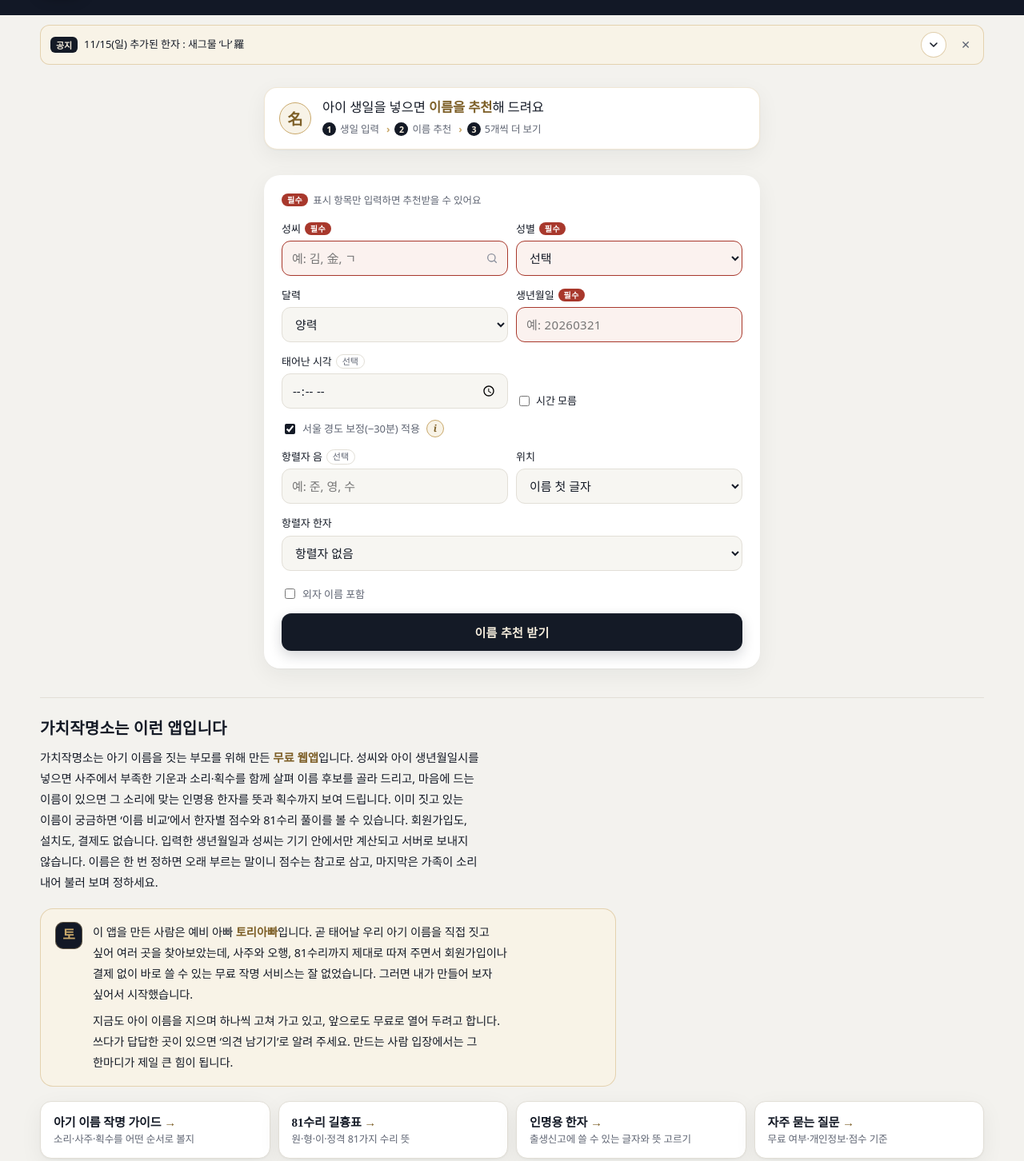
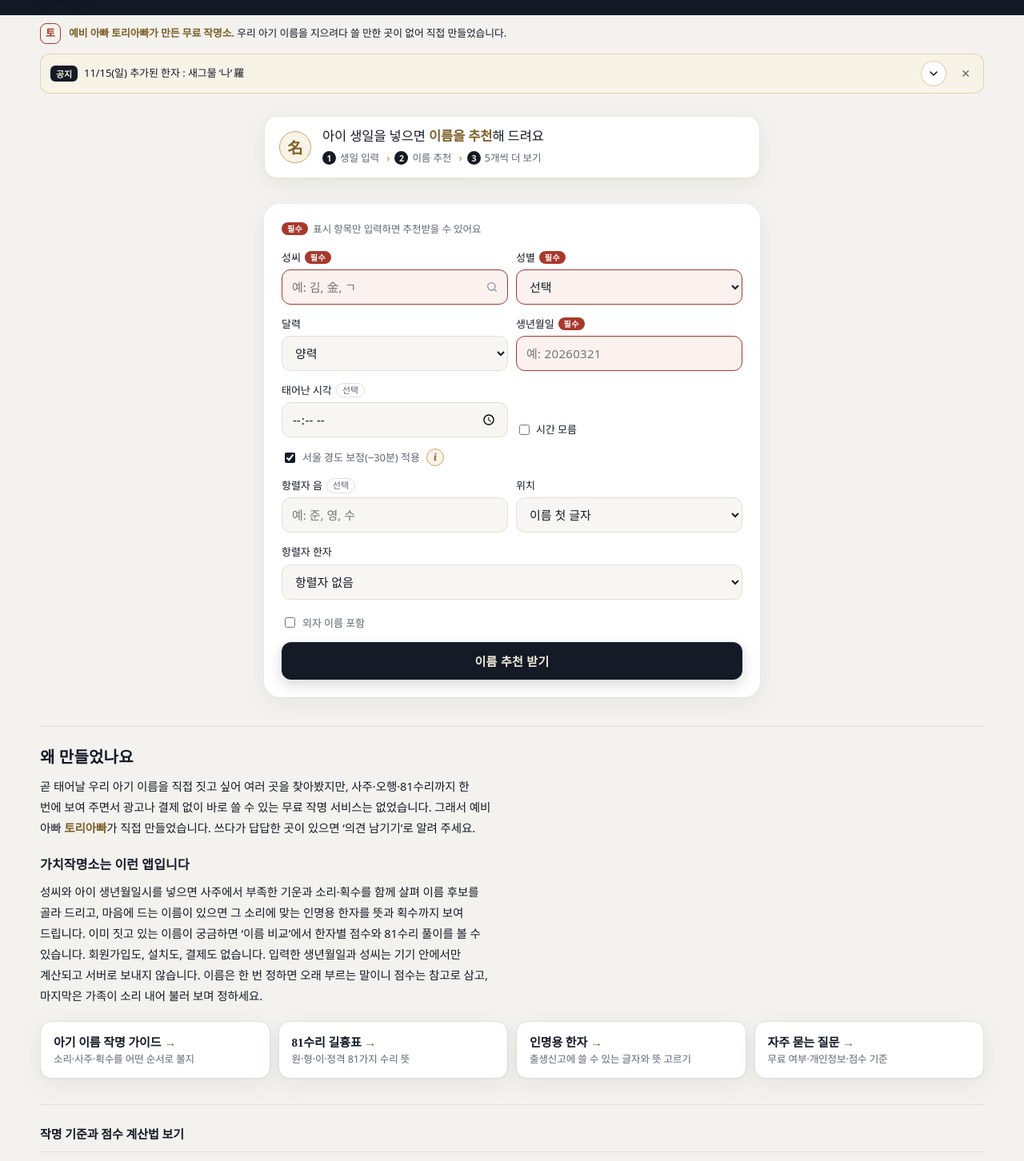
Before and after one commit to gyusootory/-, a plain HTML site: page dist/가치작명소.html in a window 1280 px wide. Shown: the part 93-1545 px from the top of the page at 80% size. Drawn offline with Linux system fonts and the light colour scheme; a web font is replaced by a local one.

Commit message:
홈·가이드 맨 앞에 '왜 만들었나요' 제작 배경 배치 (피드백 #13171)
- 홈: 헤더 바로 아래 한 줄(토 씰 + '예비 아빠 토리아빠가 만든 무료 작명소.')로 제작 배경을 가장 먼저, 2줄 이내
- 홈 소개(.about): 첫 제목을 '왜 만들었나요'로 바꾸고 배경 3문장을 맨 앞에, 기능 설명은 h3로 이어서
- 중복되던 '만든 사람' 카드(.maker)와 그 스타일 제거
- 가이드: 제목 바로 아래 첫 문장을 '쓸 만한 곳이 없어 토리아빠가 직접 만들고 정리했습니다'로 시작
- 상단 한자 공지는 새 한 줄 아래에 붙도록 app.js 앵커 변경
- verify.py: 배경 문구 위치·중복 검사 추가, fill.py: 가이드 첫 문단 보존 확인

```diff
--- a/app.js
+++ b/app.js
@@ -911,7 +911,9 @@
       <button type="button" class="nb-x" aria-label="공지 닫기">✕</button>
       <div class="nb-week" id="nbWeek" hidden><p class="nb-sum">최근 1주일 동안 추가된 한자 ${total}자 · 한자 찾기 · 이름 비교에서 바로 고를 수 있어요</p>${
         week.map(x => `<div class="nb-day"><h4>${md(x)}</h4><ul>${g[x].map(chip).join('')}</ul></div>`).join('')}</div>`;
-    document.querySelector('.mast').after(el);
+    // 맨 위 '왜 만들었나요' 한 줄이 있으면 그 아래에 붙인다(첫 화면 맨 위는 제작 배경에 양보)
+    const anchor = document.querySelector('.whyline') || document.querySelector('.mast');
+    if (anchor) anchor.after(el);
     const more = el.querySelector('.nb-more');
     more.addEventListener('click', () => { const open = more.getAttribute('aria-expanded') !== 'true'; more.setAttribute('aria-expanded', open); el.querySelector('.nb-week').hidden = !open; if (open) T('notice_more'); });
     el.querySelector('.nb-x').addEventListener('click', () => { try { localStorage.setItem(KEY, sig); } catch (e) {} el.remove(); });
--- a/dist/가치작명소.html
+++ b/dist/가치작명소.html
@@ -654,11 +654,20 @@ td .inm { font-size: 12px; display: inline }
 .nb-day li span { font-size: 12.5px; color: var(--muted) }
 .notice { gap: 8px }
 
+/* 맨 위 한 줄: 왜 만들었나요 (첫 화면에서 가장 먼저 보이는 제작 배경) */
+.whyline { display: flex; align-items: flex-start; gap: 10px; margin: 12px 0 0; font-size: 12.8px; line-height: 1.62; color: var(--ink) }
+.whyline .wl-seal { flex: none; width: 26px; height: 26px; border-radius: 8px; display: grid; place-items: center; margin-top: -2px;
+  border: 1.5px solid var(--seal); color: var(--seal); font: 600 13px/1 var(--f-display) }
+.whyline > span:last-child { min-width: 0 }
+.whyline b { font-weight: 600; color: var(--gold) }
+@media (max-width: 760px) { .whyline { font-size: 12.5px; line-height: 1.58; gap: 9px } .whyline .wl-seal { width: 24px; height: 24px; font-size: 12px; border-radius: 7px } }
+
 /* 앱 소개 + 이름 짓기 자료 링크 (본문 끝) */
 .about { margin-top: 36px; padding-top: 22px; border-top: 1px solid var(--line) }
 .about h2 { font: 600 20px var(--f-display); letter-spacing: .01em; color: var(--ink) }
 .about p { margin: 10px 0 0; max-width: 68ch; font-size: 14.5px; line-height: 1.8; color: var(--ink) }
 .about p b { font-weight: 600; color: var(--gold) }
+.about h3 { margin: 20px 0 0; font: 600 16px var(--f-display); letter-spacing: .01em; color: var(--ink) }
 .aboutlinks { list-style: none; margin: 18px 0 0; padding: 0; display: grid; grid-template-columns: repeat(auto-fit, minmax(220px, 1fr)); gap: 10px }
 .aboutlinks a { display: grid; gap: 3px; padding: 14px 16px; border-radius: 14px; background: var(--surface); border: 1px solid var(--line);
   box-shadow: var(--shadow); text-decoration: none; color: var(--ink); transition: border-color .18s, transform .18s }
@@ -667,15 +676,7 @@ td .inm { font-size: 12px; display: inline }
 .aboutlinks b::after { content: " →"; color: var(--gold) }
 .aboutlinks span { font-size: 12.5px; color: var(--muted); line-height: 1.5 }
 @media (max-width: 760px) { .about { margin-top: 28px } .about h2 { font-size: 18px } .about p { font-size: 14px; line-height: 1.78 } .aboutlinks { grid-template-columns: minmax(0, 1fr); gap: 8px } }
-/* 만든 사람 소개 */
-.maker { margin: 20px 0 0; padding: 16px 18px; border-radius: 16px; display: flex; gap: 13px; align-items: flex-start; max-width: 720px;
-  background: var(--gold-soft); border: 1px solid rgb(201 168 106 / .45) }
-.maker-seal { flex: none; width: 34px; height: 34px; border-radius: 10px; display: grid; place-items: center; padding-bottom: 2px;
-  background: var(--band); color: var(--gold-hi); font: 600 17px/1 var(--f-display); box-shadow: inset 0 0 0 1px rgb(201 168 106 / .4) }
-.maker p { margin: 0 0 8px; max-width: 64ch; font-size: 14.3px; line-height: 1.8 }
-.maker p:last-child { margin-bottom: 0 }
-.maker b { color: var(--gold); font-weight: 600 }
-@media (max-width: 760px) { .maker { padding: 14px; gap: 11px } .maker p { font-size: 14px; line-height: 1.78 } }
+@media (max-width: 760px) { .about h3 { font-size: 15px; margin-top: 16px } }
 </style>
 </head>
 
@@ -702,6 +703,9 @@ td .inm { font-size: 12px; display: inline }
     </div>
   </header>
 
+  <!-- 왜 만들었나요: 첫 화면 맨 위에 한 줄로 먼저, 자세한 배경은 아래 소개에서 -->
+  <p class="whyline"><span class="wl-seal" aria-hidden="true">토</span><span><b>예비 아빠 토리아빠가 만든 무료 작명소.</b> 우리 아기 이름을 지으려다 쓸 만한 곳이 없어 직접 만들었습니다.</span></p>
+
   <!-- 탭 ①: 생년월일시로 이름 추천 -->
   <div class="grid" role="tabpanel" id="p-rec" aria-labelledby="t-rec">
     <div class="intro">
@@ -883,15 +887,10 @@ td .inm { font-size: 12px; display: inline }
   </div>
 
   <section class="about" aria-labelledby="aboutH">
-    <h2 id="aboutH">가치작명소는 이런 앱입니다</h2>
-    <p>가치작명소는 아기 이름을 짓는 부모를 위해 만든 <b>무료 웹앱</b>입니다. 성씨와 아이 생년월일시를 넣으면 사주에서 부족한 기운과 소리·획수를 함께 살펴 이름 후보를 골라 드리고, 마음에 드는 이름이 있으면 그 소리에 맞는 인명용 한자를 뜻과 획수까지 보여 드립니다. 이미 짓고 있는 이름이 궁금하면 ‘이름 비교’에서 한자별 점수와 81수리 풀이를 볼 수 있습니다. 회원가입도, 설치도, 결제도 없습니다. 입력한 생년월일과 성씨는 기기 안에서만 계산되고 서버로 보내지 않습니다. 이름은 한 번 정하면 오래 부르는 말이니 점수는 참고로 삼고, 마지막은 가족이 소리 내어 불러 보며 정하세요.</p>
-    <div class="maker">
-      <span class="maker-seal" aria-hidden="true">토</span>
-      <div>
-        <p>이 앱을 만든 사람은 예비 아빠 <b>토리아빠</b>입니다. 곧 태어날 우리 아기 이름을 직접 짓고 싶어 여러 곳을 찾아보았는데, 사주와 오행, 81수리까지 제대로 따져 주면서 회원가입이나 결제 없이 바로 쓸 수 있는 무료 작명 서비스는 잘 없었습니다. 그러면 내가 만들어 보자 싶어서 시작했습니다.</p>
-        <p>지금도 아이 이름을 지으며 하나씩 고쳐 가고 있고, 앞으로도 무료로 열어 두려고 합니다. 쓰다가 답답한 곳이 있으면 ‘의견 남기기’로 알려 주세요. 만드는 사람 입장에서는 그 한마디가 제일 큰 힘이 됩니다.</p>
-      </div>
-    </div>
+    <h2 id="aboutH">왜 만들었나요</h2>
+    <p>곧 태어날 우리 아기 이름을 직접 짓고 싶어 여러 곳을 찾아봤지만, 사주·오행·81수리까지 한 번에 보여 주면서 광고나 결제 없이 바로 쓸 수 있는 무료 작명 서비스는 없었습니다. 그래서 예비 아빠 <b>토리아빠</b>가 직접 만들었습니다. 쓰다가 답답한 곳이 있으면 ‘의견 남기기’로 알려 주세요.</p>
+    <h3>가치작명소는 이런 앱입니다</h3>
+    <p>성씨와 아이 생년월일시를 넣으면 사주에서 부족한 기운과 소리·획수를 함께 살펴 이름 후보를 골라 드리고, 마음에 드는 이름이 있으면 그 소리에 맞는 인명용 한자를 뜻과 획수까지 보여 드립니다. 이미 짓고 있는 이름이 궁금하면 ‘이름 비교’에서 한자별 점수와 81수리 풀이를 볼 수 있습니다. 회원가입도, 설치도, 결제도 없습니다. 입력한 생년월일과 성씨는 기기 안에서만 계산되고 서버로 보내지 않습니다. 이름은 한 번 정하면 오래 부르는 말이니 점수는 참고로 삼고, 마지막은 가족이 소리 내어 불러 보며 정하세요.</p>
     <ul class="aboutlinks">
       <li><a href="https://gachi-naming.web.app/guide.html"><b>아기 이름 작명 가이드</b><span>소리·사주·획수를 어떤 순서로 볼지</span></a></li>
       <li><a href="https://gachi-naming.web.app/suri81.html"><b>81수리 길흉표</b><span>원·형·이·정격 81가지 수리 뜻</span></a></li>
@@ -2353,7 +2352,9 @@ const HANJA_UPDATES = [{"date":"2026-11-14","chars":[["玹","현","옥돌"],["
       <button type="button" class="nb-x" aria-label="공지 닫기">✕</button>
       <div class="nb-week" id="nbWeek" hidden><p class="nb-sum">최근 1주일 동안 추가된 한자 ${total}자 · 한자 찾기 · 이름 비교에서 바로 고를 수 있어요</p>${
         week.map(x => `<div class="nb-day"><h4>${md(x)}</h4><ul>${g[x].map(chip).join('')}</ul></div>`).join('')}</div>`;
-    document.querySelector('.mast').after(el);
+    // 맨 위 '왜 만들었나요' 한 줄이 있으면 그 아래에 붙인다(첫 화면 맨 위는 제작 배경에 양보)
+    const anchor = document.querySelector('.whyline') || document.querySelector('.mast');
+    if (anchor) anchor.after(el);
     const more = el.querySelector('.nb-more');
     more.addEventListener('click', () => { const open = more.getAttribute('aria-expanded') !== 'true'; more.setAttribute('aria-expanded', open); el.querySelector('.nb-week').hidden = !open; if (open) T('notice_more'); });
     el.querySelector('.nb-x').addEventListener('click', () => { try { localStorage.setItem(KEY, sig); } catch (e) {} el.remove(); });
--- a/docs/sw.js
+++ b/docs/sw.js
@@ -1,5 +1,5 @@
 // 오프라인에서도 열리도록 앱 파일을 저장해 두는 서비스 워커
-const CACHE = 'gachi-ee5acea3';
+const CACHE = 'gachi-fc2ad088';
 const FILES = ['./', './index.html', './config.js', './privacy.html', './manifest.webmanifest', './icon-96.png', './icon-192.png', './apple-touch-icon.png'];   // icon-512(213KB)는 설치할 때만 받으면 되므로 미리 받지 않음
 self.addEventListener('install', e => { e.waitUntil(caches.open(CACHE).then(c => c.addAll(FILES))); self.skipWaiting(); });
 self.addEventListener('activate', e => {
```
Also changed, not shown: docs/guide.html (+1 -1 lines), docs/index.html (+20 -19 lines), index.html (+17 -18 lines), 1 other file.
